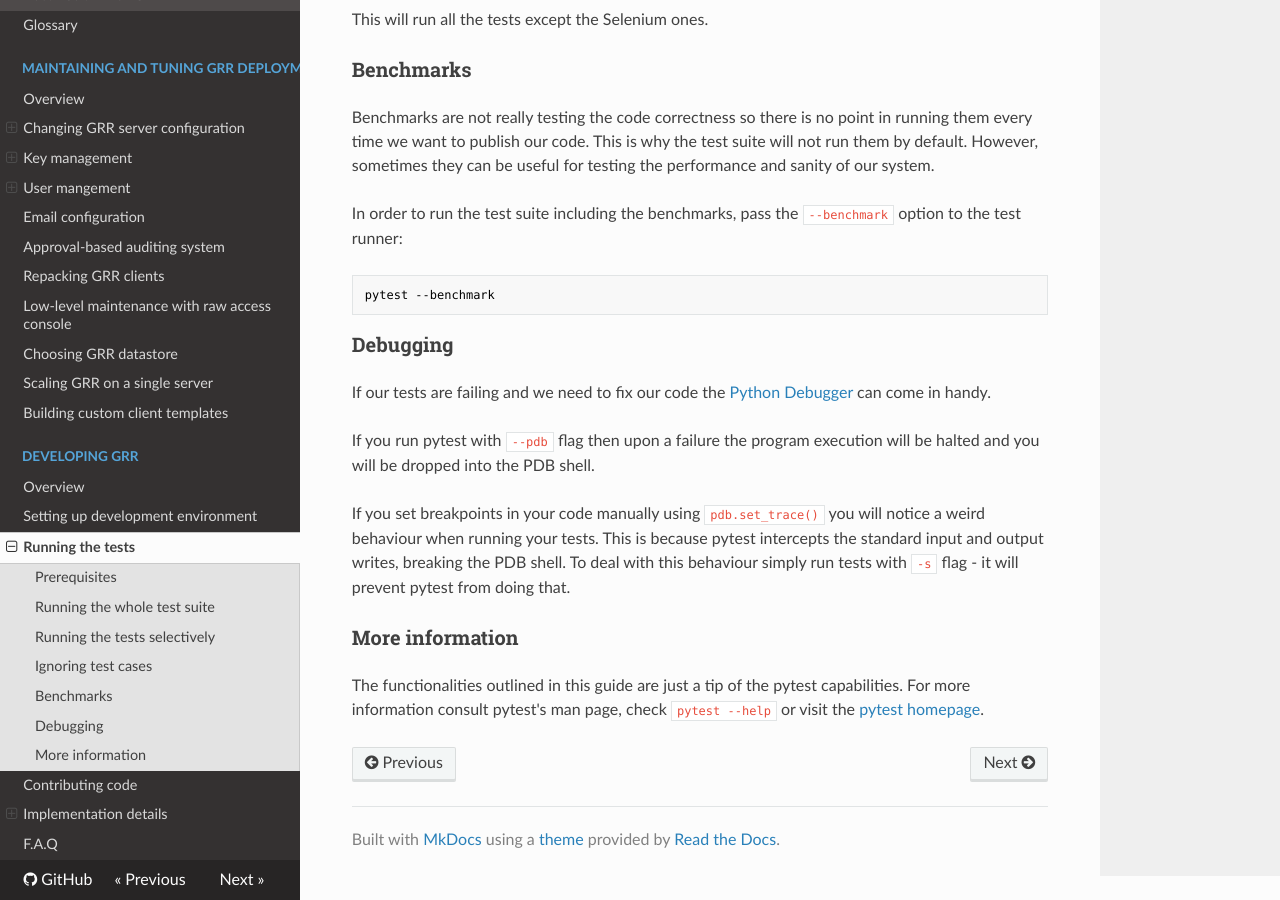
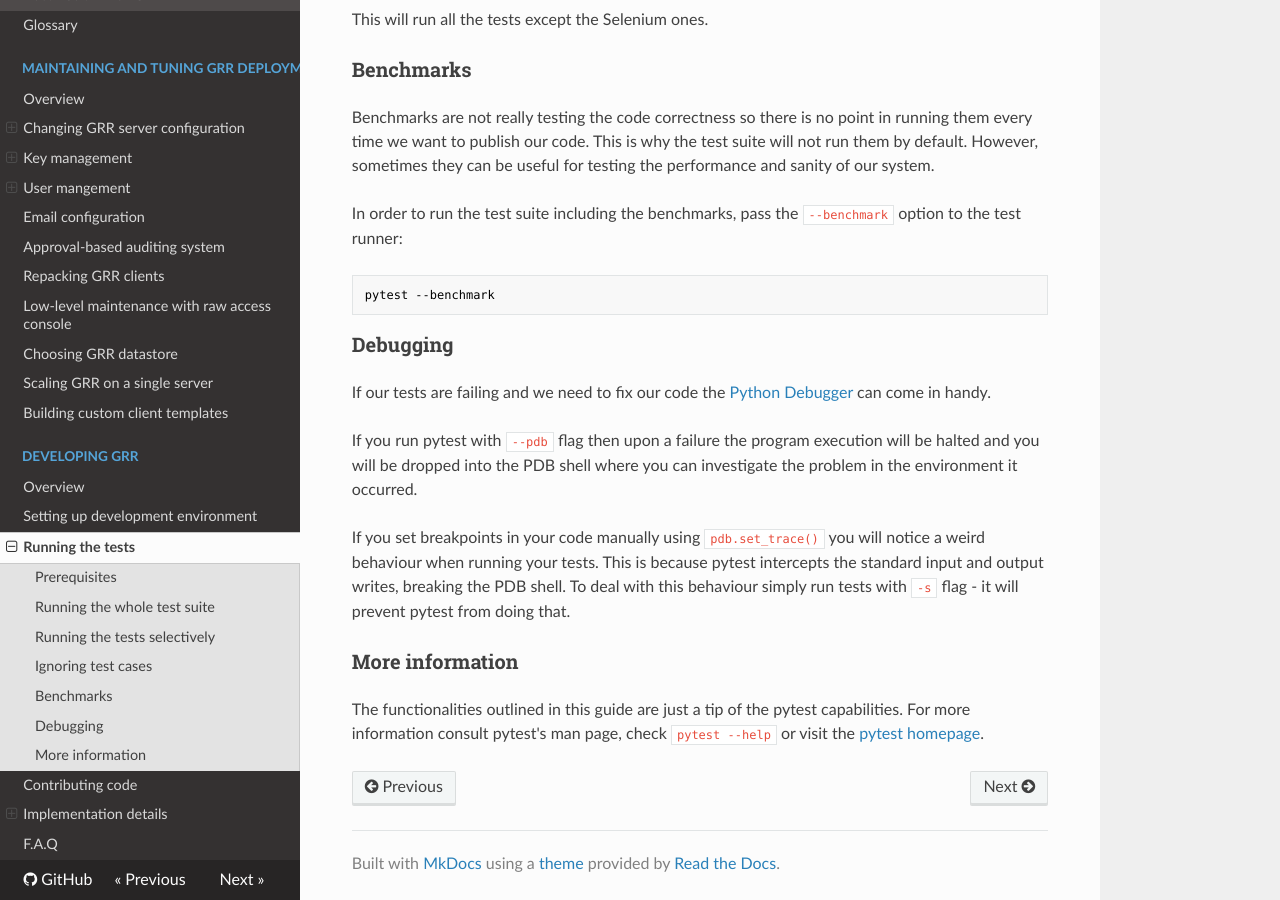
Before and after one commit to google/grr-doc, an MkDocs documentation site: the page built from docs/developing-grr/running-tests.md, in a window 1280 px wide and 900 px high, scrolled down 1614 px. Built offline with MkDocs 1.6.1, drawn with Linux system fonts in a browser that asks for light colours; nearby versions of some CDN libraries; old or Windows-style settings are respelled for this version of MkDocs.

Commit message:
Add more details about using PDB.

```diff
--- a/docs/developing-grr/running-tests.md
+++ b/docs/developing-grr/running-tests.md
@@ -100,7 +100,8 @@ If our tests are failing and we need to fix our code the
 [Python Debugger](https://docs.python.org/3/library/pdb.html) can come in handy.
 
 If you run pytest with `--pdb` flag then upon a failure the program execution
-will be halted and you will be dropped into the PDB shell.
+will be halted and you will be dropped into the PDB shell where you can
+investigate the problem in the environment it occurred.
 
 If you set breakpoints in your code manually using `pdb.set_trace()` you will
 notice a weird behaviour when running your tests. This is because pytest
```
